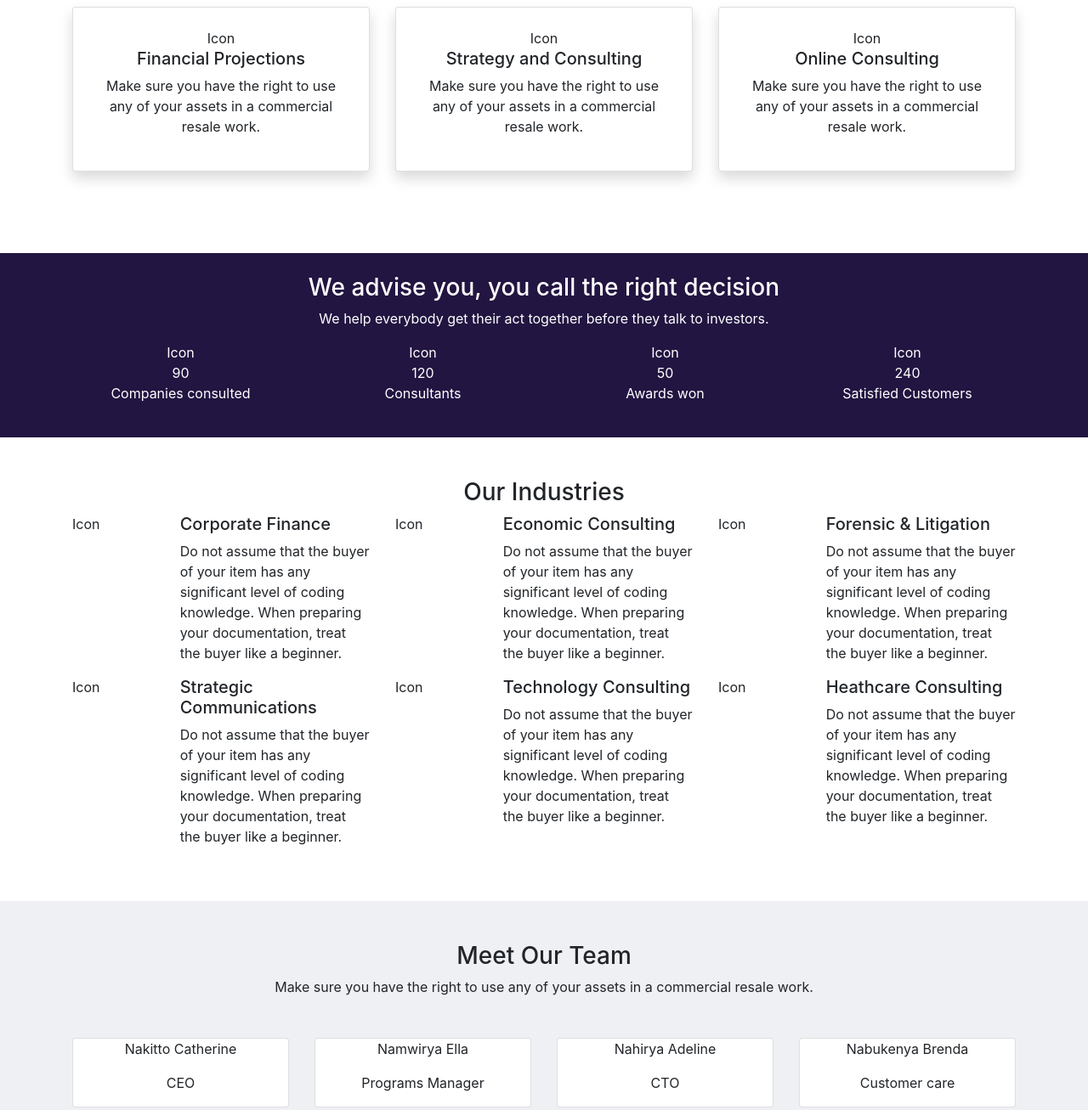
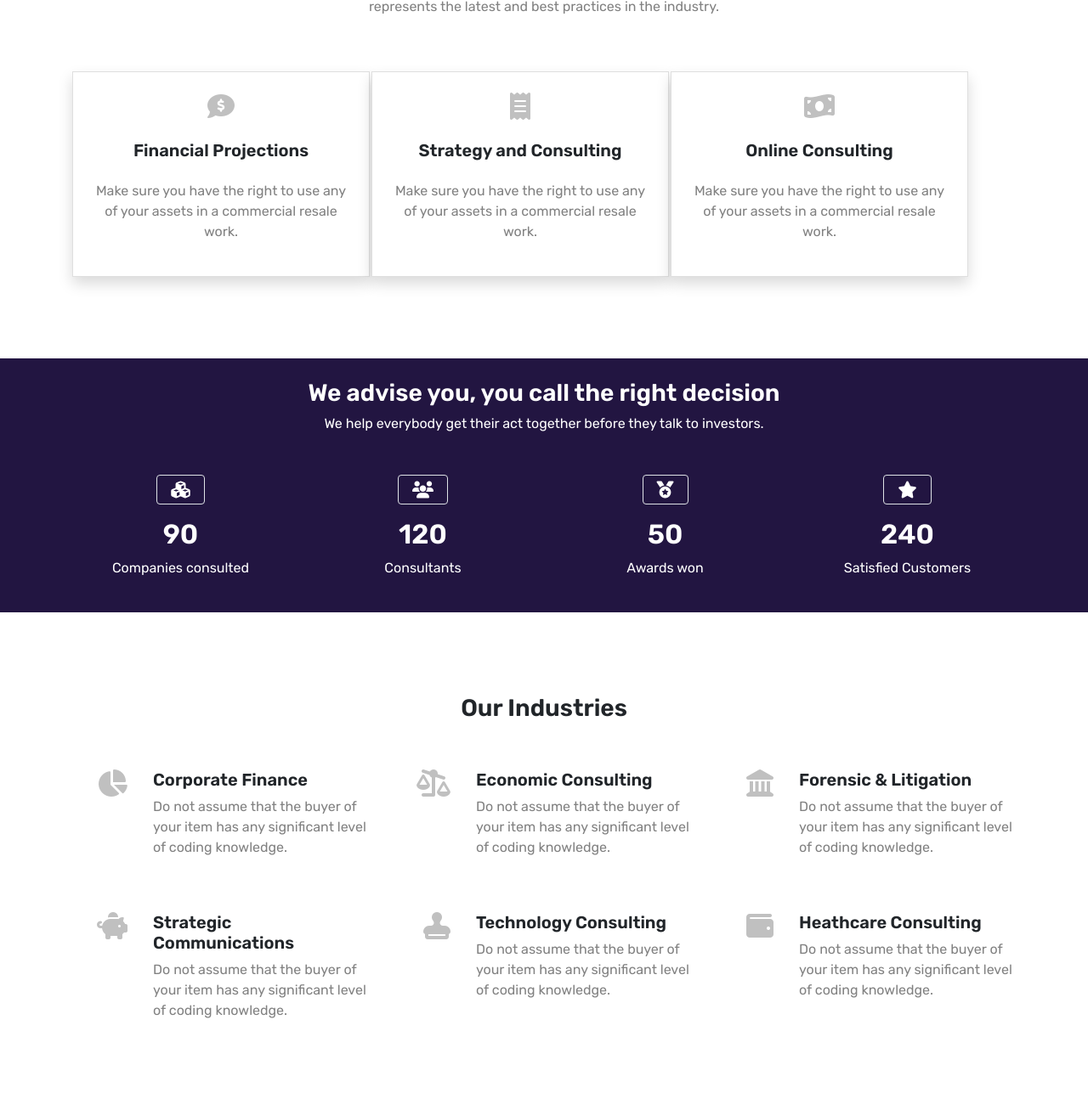
Before and after one commit to Cathella/Business-Template, a plain HTML site: page index.html in a window 1280 px wide. Shown: the part 894-2201 px from the top of the page at 85% size. Drawn offline with nearby package versions, Linux system fonts and the light colour scheme.

Commit message:
change theme font, add font awesome

```diff
--- a/css/style.css
+++ b/css/style.css
@@ -1,3 +1,12 @@
+* {
+  font-family: 'Rubik', sans-serif;
+  font-weight: 400;
+}
+
+h1, h2, h3, h4, h5, h6 {
+  font-weight: 600;
+}
+
 .grey-bg {
   background-color: #eff0f4;
 }
@@ -5,3 +14,19 @@
 .purple-bg {
   background-color: #221541;
 }
+
+.dark-purple-bg {
+  background-color: #180c34;
+}
+
+.light-purple-bg {
+  background-color: #682ee5;
+}
+
+.grey-text {
+  color: #c0c0c0
+}
+
+.dark-grey-text {
+  color: #818181;
+}
--- a/index.html
+++ b/index.html
@@ -3,6 +3,8 @@
 <head>
   <meta charset="UTF-8">
   <meta name="viewport" content="width=device-width, initial-scale=1.0">
+  <link rel="preconnect" href="https://fonts.gstatic.com">
+  <link href="https://fonts.googleapis.com/css2?family=Rubik:wght@400;600&display=swap" rel="stylesheet">
   <link rel="stylesheet" href="https://stackpath.bootstrapcdn.com/bootstrap/4.5.2/css/bootstrap.min.css">
   <link rel="stylesheet" href="css/style.css">
   <title>Landing Page</title>
@@ -12,12 +14,17 @@
     <div class="grey-bg">
       <div class="container">
         <div class="d-flex justify-content-between align-items-center">
-          <div class="">Welcome to Realt Loans</div>
-          <div class="">Facebook-Icon, Twitter-Icon, <button class="btn btn-primary">Get a quote</button></div>
+          <div class="">Welcome to RealtLoans</div>
+          <div class="">
+            <a href="#" class="mr-3 text-dark"><i class="fab fa-facebook-f"></i></a>
+            <a href="#" class="mr-3 text-dark"><i class="fab fa-twitter"></i></a>
+            <a href="#" class="mr-3 text-dark"><i class="fab fa-linkedin-in"></i></a>
+            <button class="btn text-white light-purple-bg px-4 rounded-0 ml-3">Get a quote</button>
+          </div>
         </div>
       </div>
     </div>
-    <div class="container">
+    <div class="container my-3">
       <div class="row">
         <div class="col-md-4">RealtLoans</div>
         <div class="col-md-8">
@@ -30,7 +37,7 @@
       </div>
     </div>
   </header>
-  <nav class="container purple-bg">
+  <nav class="container purple-bg py-3 shadow">
     <a href="#">Home</a>
     <a href="#">About Us</a>
     <a href="#">Services</a>
@@ -43,26 +50,26 @@
     <div class="container py-5">
       <h1 class="mt-5 pt-5 w-50">Communication is the key for any Global Business</h1>
       <div class="my-5">
-        <button class="btn btn-white shadow">About Us</button>
-        <button class="btn btn-primary">Our Services</button>
+        <button class="btn border py-2 shadow px-5 rounded-0">About Us</button>
+        <button class="btn text-white py-2 light-purple-bg shadow ml-3 px-5 rounded-0">Our Services</button>
       </div>
     </div>
     <div class="purple-bg py-3 mb-5">
       <div class="container">
         <div class="d-flex justify-content-between align-items-center">
           <div class="">
-            <p class="text-white">Would you like to speak to one of our financial advisors?</p>
+            <div class="text-white">Would you like to speak to one of our financial advisors?</div>
             <span class="text-white">Just submit your contact details and we'll be in touch shortly</span>
           </div>
           <div class="">
-            <button class="btn btn-primary">Get a Qoute</button>
+            <button class="btn text-white light-purple-bg rounded-0 px-4">Get a Qoute</button>
           </div>
         </div>
       </div>
     </div>
     <div class="container text-center py-5 mb-5">
       <h3 class="pb-5">About Us</h3>
-      <p class="pb-4">
+      <p class="pb-5 dark-grey-text">
         Organize your file and documentation so that it is easy to view,
         edit and understand. Group, label and organize common elements so
         that buyers are able to easily edit your file. The more editable
@@ -71,33 +78,33 @@
         best practices in the industry.
       </p>
       <div class="row">
-        <div class="col-md-4">
-          <div class="card shadow p-4">
-            <div>Icon</div>
+        <div class="col-md-4 mr-n4">
+          <div class="card shadow p-4 rounded-0">
+            <div><i class="fas fa-2x grey-text mb-4 fa-comment-dollar"></i></div>
             <h5>Financial Projections</h5>
-            <p>
+            <p class="dark-grey-text mt-3">
               Make sure you have the right
               to use any of your assets in a
               commercial resale work.
             </p>
           </div>
         </div>
-        <div class="col-md-4">
-          <div class="card shadow p-4">
-            <div>Icon</div>
+        <div class="col-md-4 ml-n1 mr-n1">
+          <div class="card p-4 shadow rounded-0">
+            <div><i class="fas fa-2x grey-text mb-4 fa-receipt"></i></div>
             <h5>Strategy and Consulting</h5>
-            <p>
+            <p class="dark-grey-text mt-3">
               Make sure you have the right
               to use any of your assets in a
               commercial resale work.
             </p>
           </div>
         </div>
-        <div class="col-md-4">
-          <div class="card shadow p-4">
-            <div>Icon</div>
+        <div class="col-md-4 ml-n4">
+          <div class="card shadow p-4 rounded-0">
+            <div><i class="fas fa-2x grey-text mb-4 fa-money-bill-wave"></i></div>
             <h5>Online Consulting</h5>
-            <p>
+            <p class="dark-grey-text mt-3">
               Make sure you have the right
               to use any of your assets in a
               commercial resale work.
@@ -109,114 +116,103 @@
     <div class="purple-bg text-white py-4 mb-5">
       <div class="container text-center">
         <h3>We advise you, you call the right decision</h3>
-        <p>We help everybody get their act together before they talk to investors.</p>
+        <p class="mb-5 mb-3">We help everybody get their act together before they talk to investors.</p>
         <div class="row">
           <div class="col-md-3">
-            <div>Icon</div>
-            <div>90</div>
+            <div><i class="fas fa-lg fa-cubes rounded border p-3 mb-3"></i></div>
+            <h2>90</h2>
             <p>Companies consulted</p>
           </div>
           <div class="col-md-3">
-            <div>Icon</div>
-            <div>120</div>
+            <div><i class="fas fa-lg fa-users rounded border p-3 mb-3"></i></div>
+            <h2>120</h2>
             <p>Consultants</p>
           </div>
           <div class="col-md-3">
-            <div>Icon</div>
-            <div>50</div>
+            <div><i class="fas fa-lg fa-medal rounded border p-3 mb-3"></i></div>
+            <h2>50</h2>
             <p>Awards won</p>
           </div>
           <div class="col-md-3">
-            <div>Icon</div>
-            <div>240</div>
+            <div class="">
+              <i class="fas fa-lg fa-star rounded border p-3 mb-3"></i></div>
+            <h2>240</h2>
             <p>Satisfied Customers</p>
           </div>
         </div>
       </div>
     </div>
-    <div class="container">
-      <h3 class="text-center">Our Industries</h3>
+    <div class="container py-5">
+      <h3 class="text-center pb-5">Our Industries</h3>
       <div class="row">
-        <div class="col-md-4">
+        <div class="col-md-4 mb-5">
           <div class="row">
-            <div class="col-md-4">Icon</div>
-            <div class="col-md-8">
+            <div class="col-md-3 text-right"><i class="fas fa-2x fa-chart-pie grey-text"></i></div>
+            <div class="col-md-9">
               <h5>Corporate Finance</h5>
-              <p>
+              <p class="dark-grey-text">
                 Do not assume that the buyer of your item has
                 any significant level of coding knowledge.
-                When preparing your documentation, treat
-                the buyer like a beginner.
+              </p>
+            </div>
+          </div>
+        </div>
+        <div class="col-md-4 mb-5">
+          <div class="row">
+            <div class="col-md-3 text-right"><i class="fas fa-2x grey-text fa-balance-scale-right"></i></div>
+            <div class="col-md-9">
+              <h5>Economic Consulting</h5>
+              <p class="dark-grey-text">
+                Do not assume that the buyer of your item has
+                any significant level of coding knowledge.
+              </p>
+            </div>
+          </div>
+        </div>
+        <div class="col-md-4 mb-5">
+          <div class="row">
+            <div class="col-md-3 text-right"><i class="fas fa-2x grey-text fa-landmark"></i></div>
+            <div class="col-md-9">
+              <h5>Forensic & Litigation</h5>
+              <p class="dark-grey-text">
+                Do not assume that the buyer of your item has
+                any significant level of coding knowledge.
               </p>
             </div>
           </div>
         </div>
         <div class="col-md-4">
           <div class="row">
-            <div class="col-md-4">Icon</div>
-            <div class="col-md-8">
-              <h5>Economic Consulting</h5>
-              <p>
+            <div class="col-md-3 text-right"><i class="fas fa-2x fa-piggy-bank grey-text"></i></div>
+            <div class="col-md-9">
+              <h5>Strategic Communications</h5>
+              <p class="dark-grey-text">
                 Do not assume that the buyer of your item has
                 any significant level of coding knowledge.
-                When preparing your documentation, treat
-                the buyer like a beginner.
               </p>
             </div>
           </div>
         </div>
         <div class="col-md-4">
           <div class="row">
-            <div class="col-md-4">Icon</div>
-            <div class="col-md-8">
-              <h5>Forensic & Litigation</h5>
-              <p>
+            <div class="col-md-3 text-right"><i class="fas fa-2x fa-stamp grey-text"></i></div>
+            <div class="col-md-9">
+              <h5>Technology Consulting</h5>
+              <p class="dark-grey-text">
                 Do not assume that the buyer of your item has
                 any significant level of coding knowledge.
-                When preparing your documentation, treat
-                the buyer like a beginner.
               </p>
             </div>
           </div>
         </div>
         <div class="col-md-4">
           <div class="row">
-            <div class="col-md-4">Icon</div>
-            <div class="col-md-8">
-              <h5>Strategic Communications</h5>
-              <p>
+            <div class="col-md-3 text-right"><i class="fas fa-2x fa-wallet grey-text"></i></div>
+            <div class="col-md-9">
+              <h5>Heathcare Consulting</h5>
+              <p class="dark-grey-text">
                 Do not assume that the buyer of your item has
                 any significant level of coding knowledge.
-                When preparing your documentation, treat
-                the buyer like a beginner.
-              </p>
-            </div>
-          </div>
-        </div>
-        <div class="col-md-4">
-          <div class="row">
-            <div class="col-md-4">Icon</div>
-            <div class="col-md-8">
-              <h5>Technology Consulting</h5>
-              <p>
-                Do not assume that the buyer of your item has
-                any significant level of coding knowledge.
-                When preparing your documentation, treat
-                the buyer like a beginner.
-              </p>
-            </div>
-          </div>
-        </div>
-        <div class="col-md-4">
-          <div class="row">
-            <div class="col-md-4">Icon</div>
-            <div class="col-md-8">
-              <h5>Heathcare Consulting</h5>
-              <p>
-                Do not assume that the buyer of your item has
-                any significant level of coding knowledge.
-                When preparing your documentation, treat
-                the buyer like a beginner.
               </p>
             </div>
           </div>
@@ -232,34 +228,34 @@
         </p>
         <div class="row my-5">
           <div class="col-md-3">
-            <div class="card">
+            <div class="card rounded-0 shadow">
               <div>
-                <p>Nakitto Catherine</p>
-                <p>CEO</p>
+                <div>Nakitto Catherine</div>
+                <span>CEO</span>
               </div>
             </div>
           </div>
           <div class="col-md-3">
-            <div class="card">
+            <div class="card rounded-0 shadow">
               <div>
-                <p>Namwirya Ella</p>
-                <p>Programs Manager</p>
+                <div>Namwirya Ella</div>
+                <span>Programs Manager</span>
               </div>
             </div>
           </div>
           <div class="col-md-3">
-            <div class="card">
+            <div class="card rounded-0 shadow">
               <div>
-                <p>Nahirya Adeline</p>
-                <p>CTO</p>
+                <div>Nahirya Adeline</div>
+                <span>CTO</span>
               </div>
             </div>
           </div>
           <div class="col-md-3">
-            <div class="card">
+            <div class="card rounded-0 shadow">
               <div>
-                <p>Nabukenya Brenda</p>
-                <p>Customer care</p>
+                <div>Nabukenya Brenda</div>
+                <span>Customer care</span>
               </div>
             </div>
           </div>
@@ -286,7 +282,7 @@
               <input class="form-control" type="text" placeholder="Phone Number?">
             </div>
             <div class="col-md-3">
-              <button class="btn btn-primary form-control"type="submit">Submit ></button>
+              <button class="btn text-white light-purple-bg form-control"type="submit">Submit ></button>
             </div>
           </div>
         </form>
@@ -353,24 +349,29 @@
             <p>Subscribe for weekly updates about RealtLoans</p>
             <form action="#" method="post">
               <input class="form-control" type="email" name="email" id="">
-              <button class="btn btn-primary form-control"type="submit">Subscribe</button>
+              <button class="btn text-white light-purple-bg form-control mt-3"type="submit">Subscribe</button>
             </form>
           </div>
         </div>
       </div>
     </div>
-
-    <div class="container">
-      <div class="d-flex justify-content-between">
-        <p>&copy; RealtLoans, 2020.</p>
-        <div>
-          <a href="#">Facebook</a>
-          <a href="#">Twitter</a>
-          <a href="#">Telegram</a>
-          <a href="#">Whatsapp</a>
+    <div class="dark-purple-bg text-white">
+      <div class="container py-2">
+        <div class="d-flex justify-content-between align-items-center">
+          <div>&copy; RealtLoans, 2020.</div>
+          <div>
+            <a href="#"><i class="fab fa-facebook-f"></i></a>
+            <a href="#" class="ml-3"><i class="fab fa-twitter"></i></a>
+            <a href="#" class="ml-3"><i class="fab fa-linkedin-in"></i></a>
+            <a href="#" class="ml-3"><i class="fab fa-telegram-plane"></i></a>
+          </div>
         </div>
       </div>
     </div>
   </footer>
+  <script
+    src="https://kit.fontawesome.com/7290f27402.js"
+    crossorigin="anonymous"
+  ></script>
 </body>
 </html>
```
